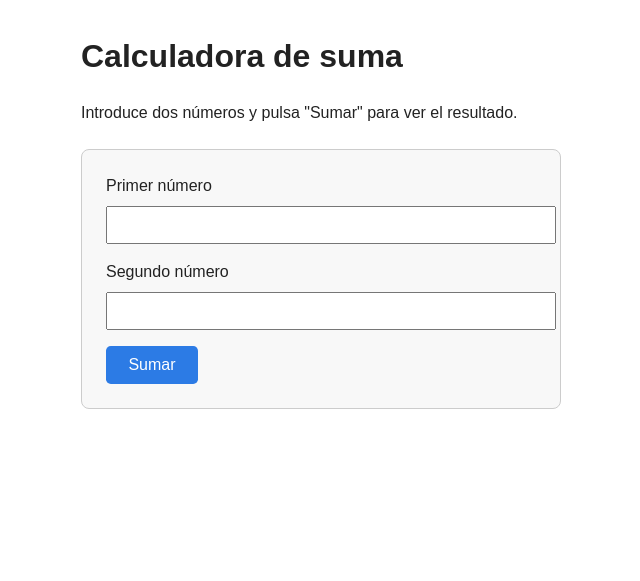
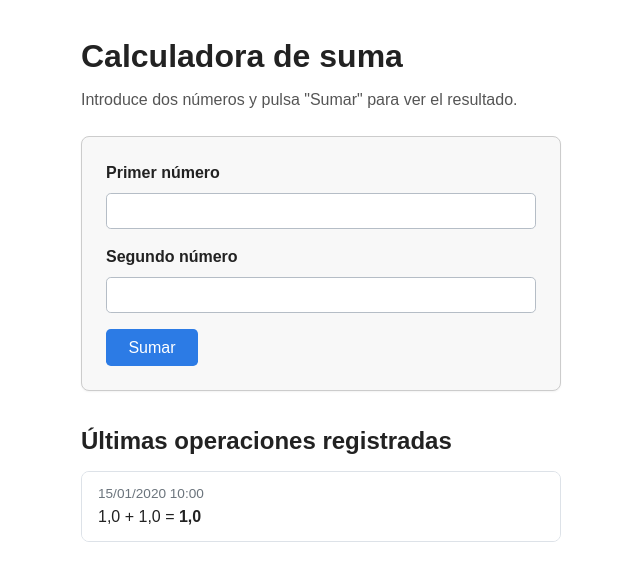
Before and after one commit to jaimeeduardo/principal, a Django app: page / in a window 1280 px wide. Shown: the top 581 px of the page, without its empty margins (319-959 px from the left). Run offline with Django 4.2, Linux system fonts and the light colour scheme; tables that the repository leaves empty hold one stand-in row (values such as "Sample post").

Commit message:
Add sum operation model and extract styles to static file

```diff
--- /dev/null
+++ b/sumadora_project/calculadora/models.py
@@ -0,0 +1,25 @@
+"""Modelos de dominio para la aplicación Calculadora."""
+from django.db import models
+
+
+class OperacionSuma(models.Model):
+    """Representa una operación de suma almacenada en base de datos."""
+
+    numero_a = models.FloatField("Primer número")
+    numero_b = models.FloatField("Segundo número")
+    resultado = models.FloatField("Resultado", editable=False)
+    creado_en = models.DateTimeField("Registrado el", auto_now_add=True)
+
+    class Meta:
+        verbose_name = "operación de suma"
+        verbose_name_plural = "operaciones de suma"
+        ordering = ["-creado_en"]
+
+    def save(self, *args, **kwargs):
+        """Calcula el resultado antes de guardar la operación."""
+
+        self.resultado = self.numero_a + self.numero_b
+        super().save(*args, **kwargs)
+
+    def __str__(self) -> str:  # pragma: no cover - representación sencilla
+        return f"{self.numero_a} + {self.numero_b} = {self.resultado}"
--- /dev/null
+++ b/sumadora_project/calculadora/static/calculadora/styles.css
@@ -0,0 +1,106 @@
+body {
+    font-family: Arial, sans-serif;
+    margin: 2rem auto;
+    max-width: 480px;
+    line-height: 1.5;
+    color: #222;
+}
+
+h1 {
+    margin-bottom: 0.5rem;
+}
+
+p.descripcion {
+    margin-top: 0;
+    color: #555;
+}
+
+form {
+    margin-top: 1.5rem;
+    padding: 1.5rem;
+    border: 1px solid #ccc;
+    border-radius: 0.5rem;
+    background-color: #f8f8f8;
+    box-shadow: 0 1px 2px rgba(0, 0, 0, 0.05);
+}
+
+label {
+    display: block;
+    margin-bottom: 0.5rem;
+    font-weight: 600;
+}
+
+input[type="number"] {
+    width: 100%;
+    padding: 0.5rem;
+    font-size: 1rem;
+    margin-bottom: 1rem;
+    border: 1px solid #b5bdc6;
+    border-radius: 0.3rem;
+    box-sizing: border-box;
+}
+
+button[type="submit"] {
+    background-color: #2c7be5;
+    color: #fff;
+    border: none;
+    padding: 0.6rem 1.4rem;
+    border-radius: 0.3rem;
+    font-size: 1rem;
+    cursor: pointer;
+}
+
+button[type="submit"]:hover {
+    background-color: #1d5fb8;
+}
+
+.resultado,
+.error {
+    margin-top: 1rem;
+    padding: 1rem;
+    border-radius: 0.3rem;
+}
+
+.resultado {
+    background-color: #e6f4ea;
+    border: 1px solid #b7e0c2;
+}
+
+.error {
+    background-color: #fdecea;
+    border: 1px solid #f5c2c0;
+    color: #a61c17;
+}
+
+.historial {
+    margin-top: 2rem;
+}
+
+.historial h2 {
+    margin-bottom: 0.75rem;
+}
+
+.historial__lista {
+    list-style: none;
+    padding-left: 0;
+    margin: 0;
+    border: 1px solid #dde2e8;
+    border-radius: 0.5rem;
+    overflow: hidden;
+}
+
+.historial__item {
+    padding: 0.75rem 1rem;
+    border-bottom: 1px solid #dde2e8;
+    background-color: #fff;
+}
+
+.historial__item:last-child {
+    border-bottom: none;
+}
+
+.historial__marca-tiempo {
+    display: block;
+    font-size: 0.85rem;
+    color: #6c757d;
+}
--- a/sumadora_project/calculadora/templates/calculadora/index.html
+++ b/sumadora_project/calculadora/templates/calculadora/index.html
@@ -1,62 +1,14 @@
+{% load static %}
 <!DOCTYPE html>
 <html lang="es">
 <head>
     <meta charset="utf-8">
     <title>Calculadora de suma</title>
-    <style>
-        body {
-            font-family: Arial, sans-serif;
-            margin: 2rem auto;
-            max-width: 480px;
-            line-height: 1.5;
-            color: #222;
-        }
-        form {
-            margin-top: 1.5rem;
-            padding: 1.5rem;
-            border: 1px solid #ccc;
-            border-radius: 0.5rem;
-            background-color: #f8f8f8;
-        }
-        label {
-            display: block;
-            margin-bottom: 0.5rem;
-        }
-        input[type="number"] {
-            width: 100%;
-            padding: 0.5rem;
-            font-size: 1rem;
-            margin-bottom: 1rem;
-        }
-        button {
-            background-color: #2c7be5;
-            color: #fff;
-            border: none;
-            padding: 0.6rem 1.4rem;
-            border-radius: 0.3rem;
-            font-size: 1rem;
-            cursor: pointer;
-        }
-        .resultado {
-            margin-top: 1rem;
-            padding: 1rem;
-            background-color: #e6f4ea;
-            border: 1px solid #b7e0c2;
-            border-radius: 0.3rem;
-        }
-        .error {
-            margin-top: 1rem;
-            padding: 1rem;
-            background-color: #fdecea;
-            border: 1px solid #f5c2c0;
-            border-radius: 0.3rem;
-            color: #a61c17;
-        }
-    </style>
+    <link rel="stylesheet" href="{% static 'calculadora/styles.css' %}">
 </head>
 <body>
     <h1>Calculadora de suma</h1>
-    <p>Introduce dos números y pulsa "Sumar" para ver el resultado.</p>
+    <p class="descripcion">Introduce dos números y pulsa "Sumar" para ver el resultado.</p>
 
     <form method="post">
         {% csrf_token %}
@@ -76,5 +28,21 @@
             <strong>Resultado:</strong> {{ resultado }}
         </div>
     {% endif %}
+
+    {% if operaciones %}
+        <section class="historial">
+            <h2>Últimas operaciones registradas</h2>
+            <ul class="historial__lista">
+                {% for operacion in operaciones %}
+                    <li class="historial__item">
+                        <span class="historial__marca-tiempo">
+                            {{ operacion.creado_en|date:"d/m/Y H:i" }}
+                        </span>
+                        {{ operacion.numero_a }} + {{ operacion.numero_b }} = <strong>{{ operacion.resultado }}</strong>
+                    </li>
+                {% endfor %}
+            </ul>
+        </section>
+    {% endif %}
 </body>
 </html>
--- a/sumadora_project/calculadora/views.py
+++ b/sumadora_project/calculadora/views.py
@@ -2,9 +2,11 @@
 from django.http import HttpRequest, HttpResponse
 from django.shortcuts import render
 
+from .models import OperacionSuma
+
 
 def sumar(request: HttpRequest) -> HttpResponse:
-    """Muestra un formulario y calcula la suma de dos números."""
+    """Muestra un formulario, registra y calcula la suma de dos números."""
 
     resultado: float | None = None
     mensaje_error = ""
@@ -13,15 +15,22 @@ def sumar(request: HttpRequest) -> HttpResponse:
 
     if request.method == "POST":
         try:
-            resultado = float(numero_a) + float(numero_b)
+            numero_a_float = float(numero_a)
+            numero_b_float = float(numero_b)
         except ValueError:
             mensaje_error = "Introduce valores numéricos válidos."
-            resultado = None
+        else:
+            operacion = OperacionSuma(numero_a=numero_a_float, numero_b=numero_b_float)
+            operacion.save()
+            resultado = operacion.resultado
+
+    operaciones_recientes = OperacionSuma.objects.all()[:10]
 
     contexto = {
         "resultado": resultado,
         "mensaje_error": mensaje_error,
         "numero_a": numero_a,
         "numero_b": numero_b,
+        "operaciones": operaciones_recientes,
     }
     return render(request, "calculadora/index.html", contexto)
```
Also changed, not shown: README.md, sumadora_project/calculadora/migrations/0001_initial.py (added).
